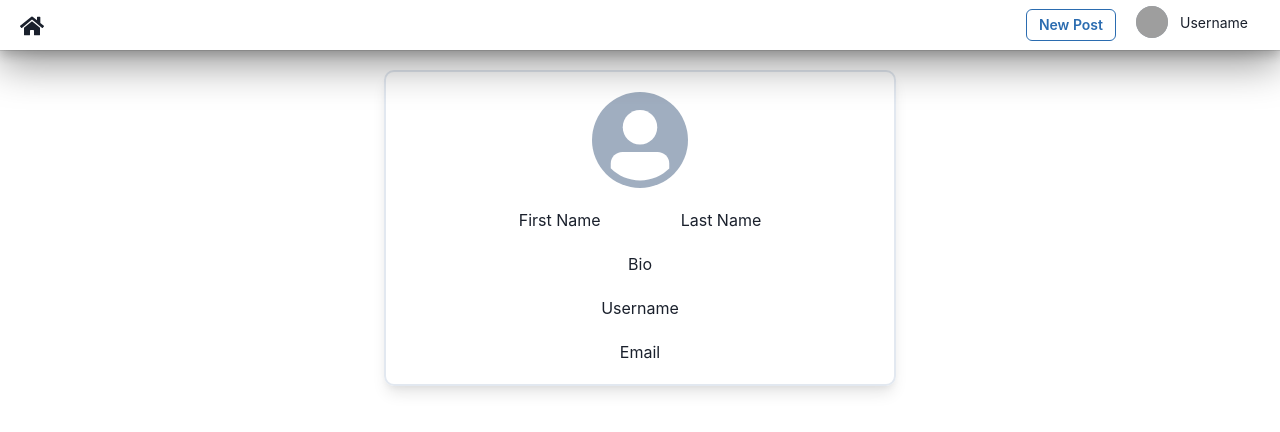
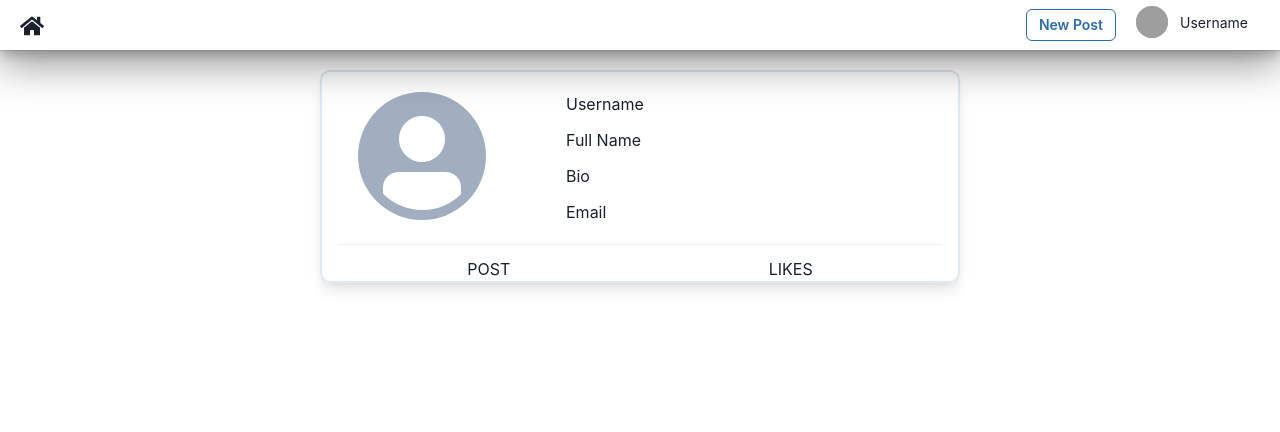
Before and after one commit to Rickykn/individual-projet, a React (Create React App) app: page /profile in a window 1280 px wide. Shown: the top 432 px of the page. Built offline with nearby package versions, Linux system fonts and the light colour scheme; grey boxes are pictures that could not be loaded.

Commit message:
edit profile page

```diff
--- a/src/components/cardcontent/index.jsx
+++ b/src/components/cardcontent/index.jsx
@@ -1,4 +1,13 @@
-import { Box, Avatar, Text, Flex, Image, Icon } from "@chakra-ui/react";
+import {
+  Box,
+  Avatar,
+  Text,
+  Flex,
+  Image,
+  Icon,
+  Grid,
+  GridItem,
+} from "@chakra-ui/react";
 import { FaRegCommentDots, FaRegShareSquare, FaRegHeart } from "react-icons/fa";
 import Comment from "../Comment";
 import axios from "axios";
@@ -37,6 +46,7 @@ const CardContent = ({
   useEffect(() => {
     fetchAllComment();
   }, []);
+
   return (
     <Flex justifyContent="center">
       <Box
@@ -72,20 +82,21 @@ const CardContent = ({
         </Box>
 
         {/* Action */}
-        <Box display="flex" justifyContent="space-around">
-          <Box display="inline-flex">
+
+        <Grid templateColumns="repeat(3, 1fr)" gap={6}>
+          <GridItem display="inline-flex" justifyContent="center">
             <Icon boxSize={6} as={FaRegHeart} />
             <Text paddingLeft="2">{numberOfLikes}</Text>
-          </Box>
+          </GridItem>
 
-          <Box paddingLeft="5">
+          <GridItem paddingLeft="5" display="flex" justifyContent="center">
             <Icon boxSize={6} as={FaRegCommentDots} />
-          </Box>
+          </GridItem>
 
-          <Box paddingLeft="5">
+          <GridItem paddingLeft="5" display="flex" justifyContent="center">
             <Icon boxSize={6} as={FaRegShareSquare} />
-          </Box>
-        </Box>
+          </GridItem>
+        </Grid>
 
         {/* caption */}
         <Box display="inline-flex">
--- a/src/pages/profile/profile.jsx
+++ b/src/pages/profile/profile.jsx
@@ -1,4 +1,4 @@
-import { Text, Flex, Box, Avatar } from "@chakra-ui/react";
+import { Text, Flex, Box, Avatar, Divider } from "@chakra-ui/react";
 
 const Profile = () => {
   return (
@@ -7,31 +7,27 @@ const Profile = () => {
         borderWidth="2px"
         px={4}
         width="full"
-        maxWidth="lg"
+        maxWidth="50vw"
         borderRadius={10}
         textAlign={4}
         boxShadow="lg"
-        display="flex"
-        flexDirection="column"
-        alignItems="center"
-        justifyContent="center"
-        paddingY="5"
       >
-        <Avatar size="xl"></Avatar>
-        <Box
-          paddingTop="5"
-          display="flex"
-          justifyContent="space-around"
-          alignItems="center"
-        >
-          <Text>First Name</Text>
+        <Box display="inline-flex" padding="5">
+          <Avatar size="2xl"></Avatar>
 
-          <Text paddingLeft="20">Last Name</Text>
+          <Box display="inline-block" paddingLeft="20">
+            <Text>Username</Text>
+            <Text paddingTop="3">Full Name</Text>
+            <Text paddingTop="3">Bio</Text>
+            <Text paddingTop="3">Email</Text>
+          </Box>
         </Box>
 
-        <Text paddingTop="5">Bio</Text>
-        <Text paddingTop="5">Username</Text>
-        <Text paddingTop="5">Email</Text>
+        <Divider orientation="horizontal" variant="solid" />
+        <Box marginTop="3" display="flex" justifyContent="space-around">
+          <Text>POST</Text>
+          <Text>LIKES</Text>
+        </Box>
       </Box>
     </Flex>
   );
```
